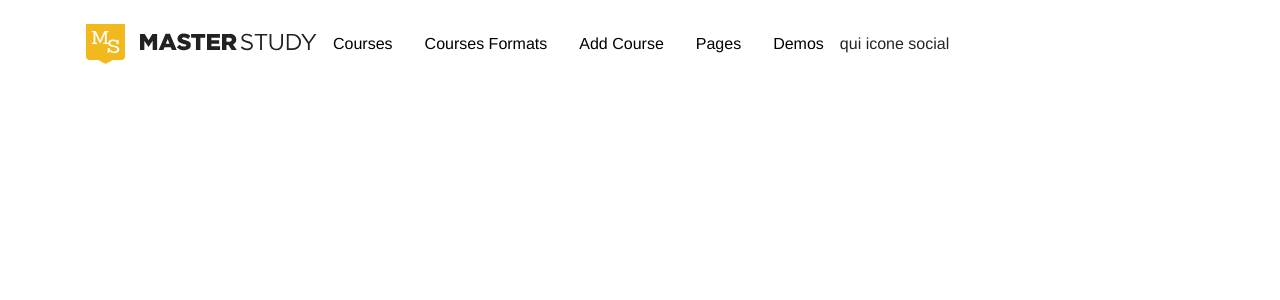
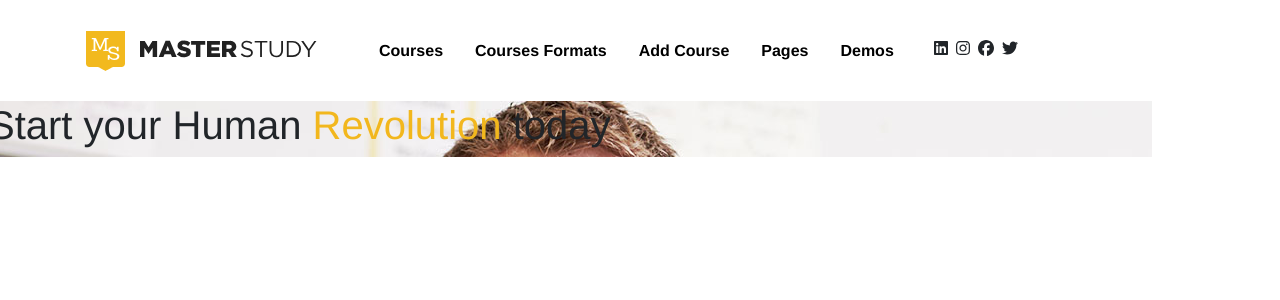
Before and after one commit to Dax2976/proj-html-vuejs, a Vue app: page / in a window 1280 px wide. Shown: the top 300 px of the page. Built offline with nearby package versions, Linux system fonts and the light colour scheme.

Commit message:
header fix main in work

```diff
--- a/package.json
+++ b/package.json
@@ -9,6 +9,7 @@
   },
   "dependencies": {
     "@fortawesome/fontawesome-svg-core": "^6.1.1",
+    "@fortawesome/free-brands-svg-icons": "^6.1.1",
     "@fortawesome/free-regular-svg-icons": "^6.1.1",
     "@fortawesome/free-solid-svg-icons": "^6.1.1",
     "@fortawesome/vue-fontawesome": "^2.0.6",
--- a/src/App.vue
+++ b/src/App.vue
@@ -1,6 +1,7 @@
 <template>
   <div id="app">
     <HeaderComp :link="Headerlink"/>
+    <MainComp/>
   </div>
 </template>
 
@@ -8,10 +9,12 @@
 
 import 'bootstrap'
 import HeaderComp from '@/components/HeaderComp.vue'
+import MainComp from '@/components/MainComp.vue'
 export default {
   name: 'App',
   components: {
     HeaderComp,
+    MainComp
   },
 
   data(){
--- a/src/components/HeaderComp.vue
+++ b/src/components/HeaderComp.vue
@@ -1,13 +1,17 @@
 <template>
    <div class="d-flex p-3 align-items-center container">
-       <div class="">
+       <div class="col-3">
            <img src="@/images/MasterStudy-1.svg" alt="">
        </div>
-        <div class="d-flex align-items-end" v-for="(element, index) in link" :key="index">
-            <a href="# + element.link" class="text-black m-3">{{element.title}}</a>
+        <div class="d-flex align-items-end m-0" v-for="(element, index) in link" :key="index">
+            <a href="# + element.link" class="text-black m-3"><strong>{{element.title}}</strong></a>
         </div>
-        <div class="social">
-           qui icone social
+        <div class="social m-3">
+           <font-awesome-icon icon="fa-brands fa-linkedin" class="m-1" />
+           <font-awesome-icon icon="fa-brands fa-instagram" class="m-1"/>
+           <font-awesome-icon icon="fa-brands fa-facebook" class="m-1"/>
+           <font-awesome-icon icon="fa-brands fa-twitter" class="m-1
+           "/>
         </div>
     </div>
 </template>
@@ -15,6 +19,10 @@
 <script>
 export default {
     name:'HeaderComp',
+
+    components:{
+
+    },
 
     props:{
         link: Array
@@ -34,4 +42,8 @@ a{
  a:hover{
      border-bottom: 2px solid #f2b71d;
  }
+
+ .social{
+     padding: 4px;
+ }
 </style>
--- /dev/null
+++ b/src/components/MainComp.vue
@@ -0,0 +1,44 @@
+<template>
+    <div class="container">
+        <div class="row d-flex bg-img">
+            <h1 class="images">Start your Human <span class="color">Revolution</span> today</h1>
+        </div>
+
+    </div>
+
+</template>
+
+<script>
+export default {
+
+}
+</script>
+
+<style lang="scss" scoped>
+    .bg-img{
+        background-image: url('@/images/slide-1.jpg');
+        width: auto;
+        height: 100%;
+        max-width: 1200px;
+    }
+
+    .images{
+        position: relative;
+        left: -120px;
+        box-sizing: border-box;
+        width: 1440px;
+        padding-left: 120px;
+        padding-right: 120px;
+    }
+
+
+    .color{
+        color: #f2b71d;
+    }
+
+    .container{
+        margin: 0;
+        width: 100%;
+        padding: 0;
+    }
+</style>
--- a/src/main.js
+++ b/src/main.js
@@ -2,8 +2,9 @@ import Vue from 'vue'
 import App from './App.vue'
 import { library } from '@fortawesome/fontawesome-svg-core'
 import { faUserSecret, faMagnifyingGlass} from '@fortawesome/free-solid-svg-icons'
+import { faLinkedin,faTwitter,faInstagram,faFacebook} from '@fortawesome/free-brands-svg-icons'
 import { FontAwesomeIcon } from '@fortawesome/vue-fontawesome'
-library.add(faUserSecret, faMagnifyingGlass)
+library.add(faUserSecret, faMagnifyingGlass,faLinkedin,faFacebook,faInstagram,faTwitter)
 Vue.component('font-awesome-icon', FontAwesomeIcon)
 
 Vue.config.productionTip = false
```
Also changed, not shown: 1 other file (tests, documents, lock files or other folders).
